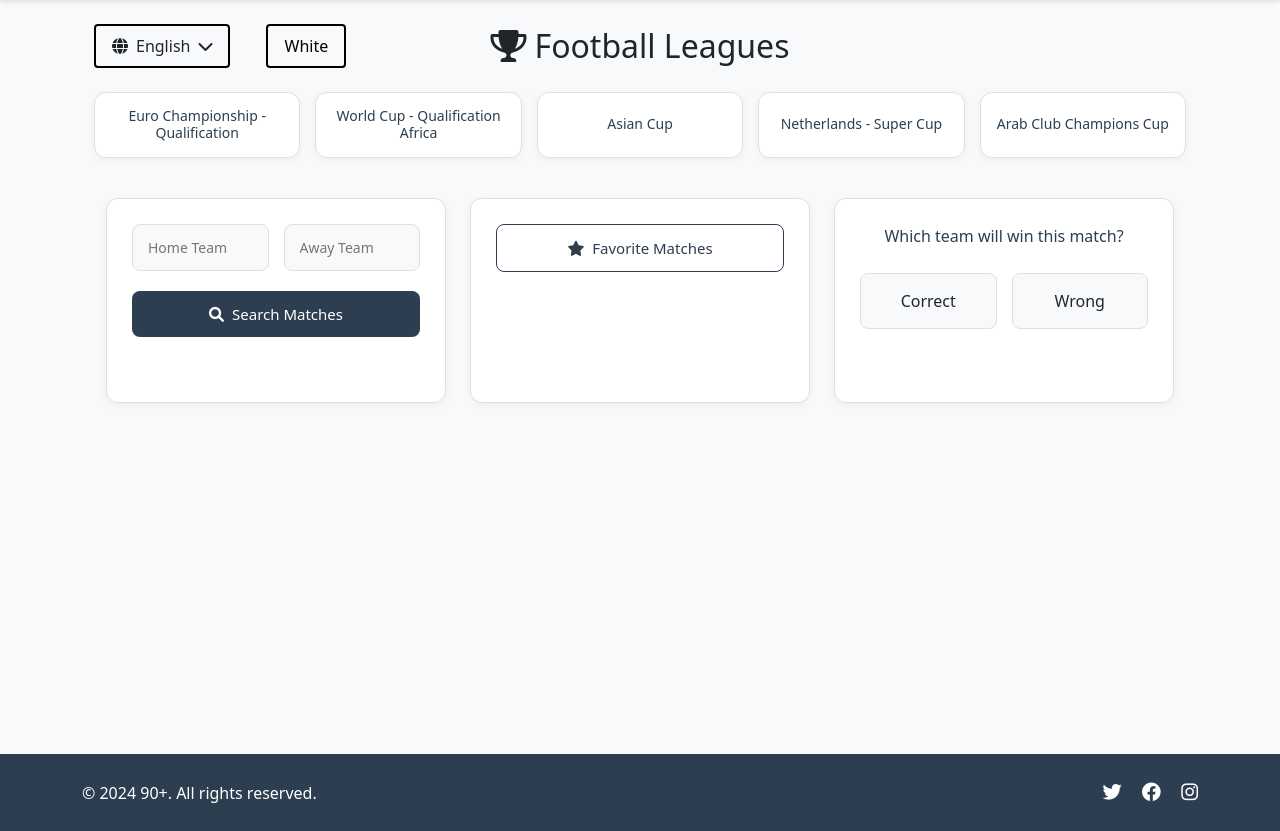
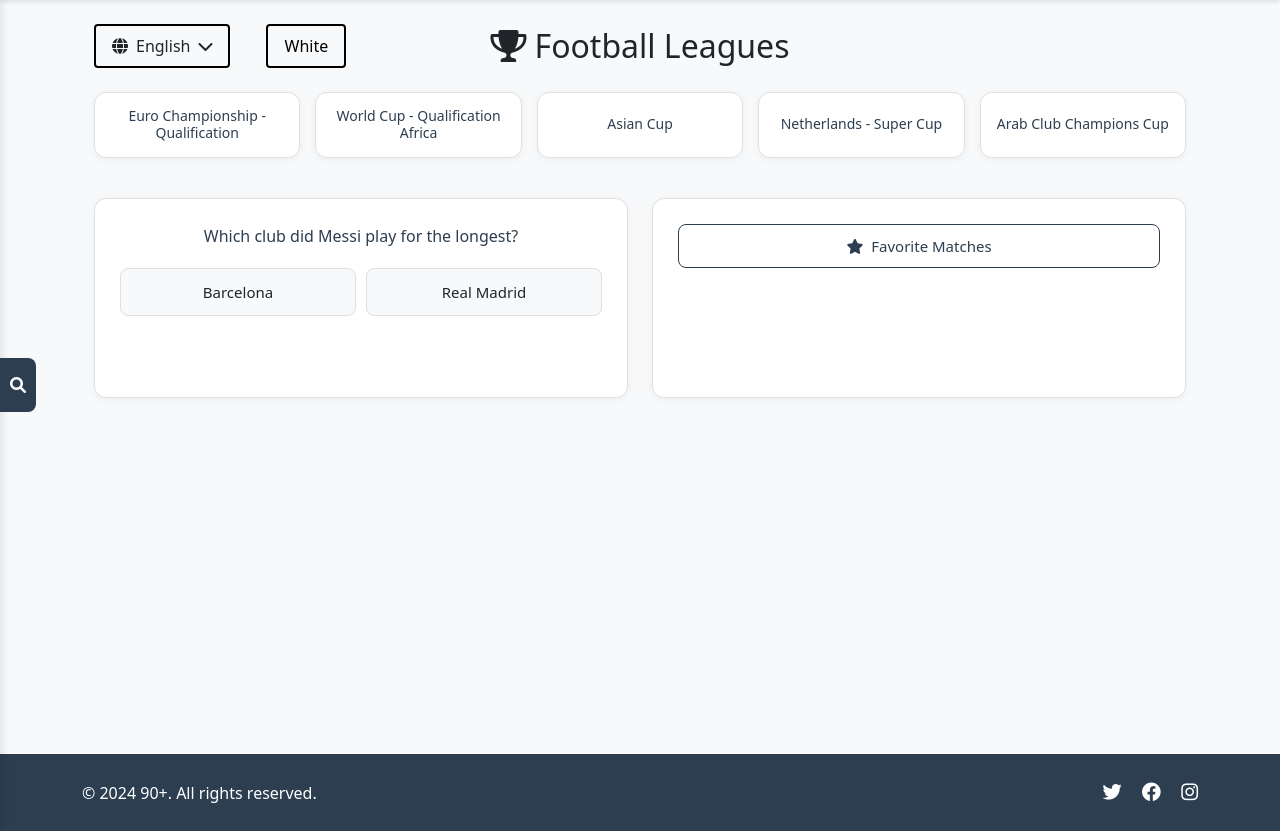
Before and after one commit to DehaTurgan/90, a Django app: page / in a window 1280 px wide. Shown: the part 62-893 px from the top of the page. Run offline with Django 5.2, Linux system fonts and the light colour scheme; data comes from the database, SQL or seed files in the repository; data that the repository does not hold is empty.

Commit message:
Quiz düzenlendi,  Scroll bar eklendi ve  Anasayfa tasarımı yapıldı

```diff
--- a/doksan_plus/skorlar/services/api_football.py
+++ b/doksan_plus/skorlar/services/api_football.py
@@ -14,5 +14,5 @@ def fetch_from_api(endpoint: str, params: dict = None) -> dict:
         'x-apisports-key': settings.API_FOOTBALL_KEY
     }
     response = requests.get(url, headers=headers, params=params or {})
-    response.raise_for_status()  # 4xx/5xx hata gelirse Exception fırlatır
+    response.raise_for_status()
     return response.json()
--- a/doksan_plus/skorlar/templates/base.html
+++ b/doksan_plus/skorlar/templates/base.html
@@ -93,7 +93,6 @@
             margin-top: 3rem;
         }
 
-        /* Football field background pattern */
         .football-bg {
             background-image:
                 linear-gradient(rgba(255,255,255,0.9), rgba(255,255,255,0.9)),
@@ -101,7 +100,6 @@
             background-size: 50px 50px;
         }
 
-        /* Custom scrollbar */
         ::-webkit-scrollbar {
             width: 8px;
         }
--- a/doksan_plus/skorlar/templates/fixtures/home.html
+++ b/doksan_plus/skorlar/templates/fixtures/home.html
@@ -85,7 +85,7 @@
 
     .question-text {
         font-size: 16px;
-        margin-bottom: 25px;
+        margin-bottom: 20px;
         font-weight: 500;
         text-align: center;
         color: var(--primary-color);
@@ -93,12 +93,12 @@
 
     .answer-boxes {
         display: flex;
-        gap: 15px;
+        gap: 10px;
     }
 
     .answer-box {
         flex: 1;
-        padding: 15px;
+        padding: 12px;
         text-align: center;
         border: 1px solid #e0e0e0;
         cursor: pointer;
@@ -106,6 +106,7 @@
         transition: all 0.3s ease;
         border-radius: 8px;
         background-color: #f8f9fa;
+        font-size: 15px;
     }
 
     .answer-box:hover {
@@ -128,12 +141,11 @@
     }
 
     .search-input {
-        flex: 1;
-        min-width: 0;
-        padding: 12px 15px;
-        border: 1px solid #e0e0e0;
+        width: 100%;
+        padding: 10px 15px 10px 35px;
+        border: 2px solid #e0e0e0;
         border-radius: 8px;
-        font-size: 14px;
+        font-size: 13px;
         transition: all 0.3s ease;
         background-color: #f8f9fa;
     }
@@ -147,25 +159,33 @@
 
     .search-button {
         width: 100%;
-        padding: 12px;
-        background-color: var(--primary-color);
+        padding: 10px 20px;
+        background: linear-gradient(to right, var(--primary-color), var(--secondary-color));
         color: white;
         border: none;
         border-radius: 8px;
+        font-size: 13px;
+        font-weight: 500;
         cursor: pointer;
-        font-size: 15px;
-        font-weight: 500;
         transition: all 0.3s ease;
+        display: flex;
+        align-items: center;
+        justify-content: center;
+        gap: 8px;
     }
 
     .search-button:hover {
-        background-color: var(--secondary-color);
         transform: translateY(-2px);
+        box-shadow: 0 4px 12px rgba(0, 0, 0, 0.15);
+    }
+
+    .search-button i {
+        font-size: 14px;
     }
 
     .favorite-matches-button {
         width: 100%;
-        padding: 12px;
+        padding: 10px;
         background-color: white;
         border: 1px solid var(--primary-color);
         color: var(--primary-color);
@@ -326,14 +359,216 @@
             margin-bottom: 10px;
         }
     }
+
+    .sidebar {
+        position: fixed;
+        left: 0;
+        top: 0;
+        height: 100vh;
+        width: 300px;
+        background-color: white;
+        border-right: 1px solid #e0e0e0;
+        transform: translateX(-100%);
+        transition: transform 0.3s ease;
+        z-index: 1000;
+        padding: 20px;
+        box-shadow: 2px 0 8px rgba(0,0,0,0.1);
+    }
+
+    .sidebar.active {
+        transform: translateX(0);
+    }
+
+    .sidebar-toggle {
+        position: fixed;
+        left: 0;
+        top: 50%;
+        transform: translateY(-50%);
+        background-color: var(--primary-color);
+        color: white;
+        border: none;
+        padding: 15px 10px;
+        cursor: pointer;
+        border-radius: 0 8px 8px 0;
+        z-index: 1001;
+        transition: all 0.3s ease;
+    }
+
+    .sidebar-toggle:hover {
+        background-color: var(--secondary-color);
+    }
+
+    .container {
+        transition: margin-left 0.3s ease;
+    }
+
+    .container.shifted {
+        margin-left: 300px;
+    }
+
+    .search-container {
+        margin: 0;
+        padding: 15px;
+        border: none;
+        box-shadow: none;
+    }
+
+    .search-container:hover {
+        transform: none;
+        box-shadow: none;
+    }
+
+    .quiz-section,
+    .favorites-section {
+        height: 100%;
+        display: flex;
+        flex-direction: column;
+    }
+
+    .question-container,
+    .favorite-matches-container {
+        flex: 1;
+        margin-bottom: 0;
+        height: 100%;
+        min-height: 200px;
+    }
+
+    @media (max-width: 768px) {
+        .quiz-section,
+        .favorites-section {
+            margin-bottom: 20px;
+        }
+    }
+
+    .favorite-matches-content::-webkit-scrollbar {
+        width: 8px;
+    }
+
+    .favorite-matches-content::-webkit-scrollbar-track {
+        background: #f1f1f1;
+        border-radius: 10px;
+    }
+
+    .favorite-matches-content::-webkit-scrollbar-thumb {
+        background: var(--primary-color);
+        border-radius: 10px;
+        transition: all 0.3s ease;
+    }
+
+    .favorite-matches-content::-webkit-scrollbar-thumb:hover {
+        background: var(--secondary-color);
+    }
+
+    .search-container {
+        background: #fff;
+        border-radius: 12px;
+        box-shadow: 0 2px 10px rgba(0, 0, 0, 0.05);
+        padding: 20px;
+        transition: all 0.3s ease;
+    }
+
+    .search-container:hover {
+        box-shadow: 0 4px 15px rgba(0, 0, 0, 0.1);
+    }
+
+    .search-form {
+        display: flex;
+        flex-direction: column;
+        gap: 15px;
+    }
+
+    .search-row {
+        display: flex;
+        gap: 12px;
+    }
+
+    .search-input-group {
+        flex: 1;
+        position: relative;
+    }
+
+    .search-input-group i {
+        position: absolute;
+        left: 12px;
+        top: 50%;
+        transform: translateY(-50%);
+        color: #6c757d;
+        transition: all 0.3s ease;
+        font-size: 14px;
+    }
+
+    .search-input:focus {
+        border-color: var(--primary-color);
+        background-color: #fff;
+        box-shadow: 0 0 0 3px rgba(var(--primary-color-rgb), 0.1);
+    }
+
+    .search-input:focus + i {
+        color: var(--primary-color);
+    }
+
+    .search-button {
+        width: 100%;
+        padding: 12px 20px;
+        background: linear-gradient(to right, var(--primary-color), var(--secondary-color));
+        color: white;
+        border: none;
+        border-radius: 8px;
+        font-size: 15px;
+        font-weight: 500;
+        cursor: pointer;
+        transition: all 0.3s ease;
+        display: flex;
+        align-items: center;
+        justify-content: center;
+        gap: 8px;
+    }
+
+    .search-button:hover {
+        transform: translateY(-2px);
+        box-shadow: 0 4px 12px rgba(0, 0, 0, 0.15);
+    }
+
+    .search-button i {
+        font-size: 16px;
+    }
+
+    .search-form {
+        background: rgba(255, 255, 255, 0.9);
+        backdrop-filter: blur(10px);
+    }
 </style>
+
+<button class="sidebar-toggle" onclick="toggleSidebar()">
+    <i class="fas fa-search"></i>
+</button>
+
+<div class="sidebar" id="searchSidebar">
+    <h4 class="mb-4"><i class="fas fa-search me-2"></i>Match Search</h4>
+    <div class="search-container">
+        <form class="search-form" id="matchSearchForm">
+            <div class="search-row">
+                <div class="search-input-group">
+                    <input type="text" class="search-input" placeholder="Home" id="team1Search">
+                    <i class="fas fa-shield-alt"></i>
+                </div>
+                <div class="search-input-group">
+                    <input type="text" class="search-input" placeholder="Away" id="team2Search">
+                    <i class="fas fa-futbol"></i>
+                </div>
+            </div>
+            <button type="submit" class="search-button">
+                <i class="fas fa-search"></i>
+                <span>Search Matches</span>
+            </button>
+        </form>
+    </div>
+</div>
 
 <div class="container">
     <div class="row mb-4">
         <div class="col-12 d-flex align-items-center justify-content-between">
-            <!-- Controls -->
             <div class="d-flex align-items-center gap-3">
-                <!-- Language Selector -->
                 <div class="language-selector">
                     <button class="language-button" onclick="toggleLanguageOptions(event)">
                         <i class="fas fa-globe"></i>
@@ -381,53 +612,34 @@
         {% endfor %}
     </div>
 
-    <div class="container">
-        <div class="row">
-            <div class="col-md-4">
-                <!-- Search Section -->
-                <div class="search-container">
-                    <form class="search-form" id="matchSearchForm">
-                        <div class="search-row">
-                            <input type="text" class="search-input" placeholder="Home Team" id="team1Search">
-                            <input type="text" class="search-input" placeholder="Away Team" id="team2Search">
-                        </div>
-                        <button type="submit" class="search-button">
-                            <i class="fas fa-search me-2"></i>Search Matches
-                        </button>
-                    </form>
-                </div>
-            </div>
-            <div class="col-md-4">
-                <!-- Favorite Matches Section -->
-                <div class="favorite-matches-container">
-                    <button class="favorite-matches-button" onclick="toggleFavoriteMatches()">
-                        <i class="fas fa-star me-2"></i>Favorite Matches
-                    </button>
-                    <div class="favorite-matches-content" id="favoriteMatchesContent">
-                        <!-- Favorited matches will be cloned here -->
+    <div class="row align-items-stretch g-4">
+        <div class="col-md-6 quiz-section">
+            {% if quiz_question %}
+            <div class="question-container" id="questionContainer">
+                <div class="question-text">{{ quiz_question.question }}</div>
+                <div class="answer-boxes">
+                    <div class="answer-box" data-answer="A" onclick="handleQuizAnswer(this, '{{ quiz_question.correct_answer }}')">
+                        {{ quiz_question.option_a }}
+                    </div>
+                    <div class="answer-box" data-answer="B" onclick="handleQuizAnswer(this, '{{ quiz_question.correct_answer }}')">
+                        {{ quiz_question.option_b }}
                     </div>
                 </div>
             </div>
-            <div class="col-md-4">
-                <!-- Question Section -->
-                <div class="question-container" id="questionContainer">
-                    <div class="question-text">
-                        Which team will win this match?
-                    </div>
-                    <div class="answer-boxes">
-                        <div class="answer-box" onclick="handleAnswer(true)">
-                            Correct
-                        </div>
-                        <div class="answer-box" onclick="handleAnswer(false)">
-                            Wrong
-                        </div>
-                    </div>
+            {% endif %}
+        </div>
+
+        <div class="col-md-6 favorites-section">
+            <div class="favorite-matches-container">
+                <button class="favorite-matches-button" onclick="toggleFavoriteMatches()">
+                    <i class="fas fa-star me-2"></i>Favorite Matches
+                </button>
+                <div class="favorite-matches-content" id="favoriteMatchesContent">
                 </div>
             </div>
         </div>
     </div>
 
-    <!-- League Sections with Matches -->
     {% for league in all_fixtures %}
         <div class="league-section" data-league="{{ league.league }}">
             <div class="card mt-4">
@@ -507,9 +718,6 @@ const translations = {
         searchMatches: "Search Matches",
         favoriteMatches: "Favorite Matches",
         noFavorites: "No favorite matches selected",
-        whichTeamWin: "Which team will win this match?",
-        correct: "Correct",
-        wrong: "Wrong",
         viewDetails: "View Details",
         noMatches: "No matches found"
     },
@@ -521,68 +729,76 @@ const translations = {
         searchMatches: "Maç Ara",
         favoriteMatches: "Favori Maçlar",
         noFavorites: "Favori maç seçilmedi",
-        whichTeamWin: "Bu maçı hangi takım kazanacak?",
-        correct: "Doğru",
-        wrong: "Yanlış",
         viewDetails: "Detayları Gör",
         noMatches: "Maç bulunamadı"
     }
 };
 
-// Store current language
 let currentLanguage = 'en';
 
-// Function to update all text content based on selected language
 function updatePageContent(lang) {
     const t = translations[lang];
 
-    // Update header
     document.querySelector('.row.mb-4 h2').innerHTML = `<i class="fas fa-trophy me-2"></i>${t.footballLeagues}`;
 
-    // Update search section
     document.querySelector('#team1Search').placeholder = t.homeTeam;
     document.querySelector('#team2Search').placeholder = t.awayTeam;
     document.querySelector('.search-button').innerHTML = `<i class="fas fa-search me-2"></i>${t.searchMatches}`;
 
-    // Update favorite matches section
     document.querySelector('.favorite-matches-button').innerHTML = `<i class="fas fa-star me-2"></i>${t.favoriteMatches}`;
     const noFavoritesElement = document.querySelector('#favoriteMatchesContent p');
     if (noFavoritesElement) {
         noFavoritesElement.textContent = t.noFavorites;
     }
 
-    // Update question section
     document.querySelector('.question-text').textContent = t.whichTeamWin;
     document.querySelectorAll('.answer-box')[0].textContent = t.correct;
     document.querySelectorAll('.answer-box')[1].textContent = t.wrong;
 
-    // Update match details buttons
     document.querySelectorAll('.match-footer .btn').forEach(btn => {
         btn.innerHTML = `<i class="fas fa-chart-bar me-1"></i> ${t.viewDetails}`;
     });
 }
 
 function changeLanguage(code, name) {
-    // Update button text
     document.getElementById('currentLanguage').textContent = name;
 
-    // Remove active class from all options
     document.querySelectorAll('.language-option').forEach(option => {
         option.classList.remove('active');
     });
 
-    // Add active class to selected option
     event.currentTarget.classList.add('active');
 
-    // Hide the options
     document.getElementById('languageOptions').classList.remove('show');
 
-    // Store the selected language
     currentLanguage = code;
     localStorage.setItem('preferredLanguage', code);
 
-    // Update page content
-    updatePageContent(code);
+    fetch('/update_language/', {
+        method: 'POST',
+        headers: {
+            'Content-Type': 'application/json',
+            'X-CSRFToken': getCookie('csrftoken')
+        },
+        body: JSON.stringify({ language: code })
+    }).then(() => {
+        window.location.reload();
+    });
+}
+
+function getCookie(name) {
+    let cookieValue = null;
+    if (document.cookie && document.cookie !== '') {
+        const cookies = document.cookie.split(';');
+        for (let i = 0; i < cookies.length; i++) {
+            const cookie = cookies[i].trim();
+            if (cookie.substring(0, name.length + 1) === (name + '=')) {
+                cookieValue = decodeURIComponent(cookie.substring(name.length + 1));
+                break;
+            }
+        }
+    }
+    return cookieValue;
 }
 
 document.addEventListener('DOMContentLoaded', function() {
@@ -676,32 +886,56 @@ document.addEventListener('DOMContentLoaded', function() {
         themeToggle.textContent = 'White';
         document.body.classList.remove('dark-theme');
     }
+
+    function handleScroll() {
+        const sectionsContainer = document.getElementById('sectionsContainer');
+        if (window.scrollY > 100) {
+            sectionsContainer.classList.add('has-scrollbar');
+        } else {
+            sectionsContainer.classList.remove('has-scrollbar');
+        }
+    }
+
+    window.addEventListener('scroll', handleScroll);
+    handleScroll();
 });
 
-function handleAnswer(isCorrect) {
-    const questionContainer = document.getElementById('questionContainer');
+function handleQuizAnswer(element, correctAnswer) {
+    const selectedAnswer = element.getAttribute('data-answer');
+    const questionContainer = element.closest('.question-container');
+    const allAnswerBoxes = questionContainer.querySelectorAll('.answer-box');
 
-    // Remove any existing result classes
+    allAnswerBoxes.forEach(box => {
+        box.style.pointerEvents = 'none';
+    });
+
+    allAnswerBoxes.forEach(box => {
+        box.classList.remove('correct', 'wrong');
+    });
     questionContainer.classList.remove('correct', 'wrong');
 
-    // Add the appropriate class based on the answer
-    if (isCorrect) {
+    if (selectedAnswer === correctAnswer) {
+        element.classList.add('correct');
         questionContainer.classList.add('correct');
     } else {
+        element.classList.add('wrong');
         questionContainer.classList.add('wrong');
+
+        allAnswerBoxes.forEach(box => {
+            if (box.getAttribute('data-answer') === correctAnswer) {
+                box.classList.add('correct');
+            }
+        });
     }
 
-    // Remove the color after 2 seconds
     setTimeout(() => {
-        questionContainer.classList.remove('correct', 'wrong');
+        window.location.reload();
     }, 2000);
 }
 
 function toggleFavorite(starElement) {
-    // Simply toggle the active class on the clicked star
     starElement.classList.toggle('active');
 
-    // Update favorite matches section
     updateFavoriteMatches();
 }
 
@@ -767,6 +997,13 @@ function toggleTheme() {
         body.classList.remove('dark-theme');
         localStorage.setItem('theme', 'light');
     }
+}
+
+function toggleSidebar() {
+    const sidebar = document.getElementById('searchSidebar');
+    const container = document.querySelector('.container');
+    sidebar.classList.toggle('active');
+    container.classList.toggle('shifted');
 }
 </script>
 
--- a/doksan_plus/skorlar/urls.py
+++ b/doksan_plus/skorlar/urls.py
@@ -2,15 +2,7 @@ from django.urls import path
 from . import views
 
 urlpatterns = [
-    path('', views.fixtures_view, name='fixtures'),
+    path('', views.fixtures_view, name='home'),
+    path('fixtures/', views.fixtures_view, name='fixtures'),
     path('match/<int:match_id>/', views.match_detail_view, name='match_detail'),
 ]
-
-
-# from django.urls import path
-# from .views import fixtures_view
-
-# urlpatterns = [
-#     path('', fixtures_view, name='home'),  # Bu satır root (ana sayfa) için
-#     path('fixtures/', fixtures_view, name='fixtures'),
-# ]
--- a/doksan_plus/skorlar/views.py
+++ b/doksan_plus/skorlar/views.py
@@ -2,6 +2,8 @@ from django.shortcuts import render, get_object_or_404
 import requests
 from django.core.cache import cache
 from datetime import datetime, timedelta
+from .models import QuizQuestion
+import random
 
 BASE_URL = 'https://v3.football.api-sports.io'
 HEADERS = {
@@ -42,41 +44,53 @@ def fixtures_view(request):
             'league': name,
             'matches': data.get('response', [])
         })
-    return render(request, 'fixtures/home.html', {'all_fixtures': all_fixtures})
+
+    quiz_questions = QuizQuestion.objects.all()
+    quiz_question = random.choice(quiz_questions) if quiz_questions.exists() else None
+
+    user_lang = request.session.get('language', 'en')
+
+    if quiz_question:
+        quiz_data = {
+            'question': quiz_question.get_question(user_lang),
+            'option_a': quiz_question.get_option_a(user_lang),
+            'option_b': quiz_question.get_option_b(user_lang),
+            'correct_answer': quiz_question.correct_answer
+        }
+    else:
+        quiz_data = None
+
+    return render(request, 'fixtures/home.html', {
+        'all_fixtures': all_fixtures,
+        'quiz_question': quiz_data
+    })
 
 def match_detail_view(request, match_id):
-    # Try to get match data from cache
     cache_key = f'match_{match_id}'
     match_data = cache.get(cache_key)
 
     if not match_data:
-        # Fetch match details
         url = f'{BASE_URL}/fixtures?id={match_id}'
         response = requests.get(url, headers=HEADERS)
         match_data = response.json().get('response', [])[0]
 
-        # Fetch match statistics
         stats_url = f'{BASE_URL}/fixtures/statistics?fixture={match_id}'
         stats_response = requests.get(stats_url, headers=HEADERS)
         stats_data = stats_response.json().get('response', [])
 
         if stats_data:
-            # Process statistics
             home_stats = stats_data[0].get('statistics', [])
             away_stats = stats_data[1].get('statistics', [])
 
-            # Combine statistics
             combined_stats = []
             for home_stat in home_stats:
                 stat_name = home_stat.get('type')
                 home_value = home_stat.get('value')
                 away_value = next((stat.get('value') for stat in away_stats if stat.get('type') == stat_name), '-')
 
-                # Convert percentage strings to numbers for possession
                 if stat_name == 'Ball Possession':
                     home_value = int(home_value.strip('%'))
                     away_value = int(away_value.strip('%'))
-                # Convert other string values to numbers
                 elif isinstance(home_value, str) and home_value.isdigit():
                     home_value = int(home_value)
                 if isinstance(away_value, str) and away_value.isdigit():
@@ -90,7 +104,6 @@ def match_detail_view(request, match_id):
 
             match_data['statistics'] = combined_stats
 
-        # Fetch and process events
         events_url = f'{BASE_URL}/fixtures/events?fixture={match_id}'
         events_response = requests.get(events_url, headers=HEADERS)
         events_data = events_response.json().get('response', [])
@@ -104,7 +117,6 @@ def match_detail_view(request, match_id):
                 team = event.get('team', {}).get('name', '')
                 player = event.get('player', {}).get('name', '')
 
-                # Format the event description
                 if event_type == 'Goal':
                     event_desc = f"{player} ({team})"
                 elif event_type == 'Card':
@@ -122,7 +134,6 @@ def match_detail_view(request, match_id):
 
             match_data['events'] = formatted_events
 
-        # Cache the match data
         cache.set(cache_key, match_data, timeout=3600)
 
     return render(request, 'fixtures/match_detail.html', {'match': match_data})
```
Also changed, not shown: other parts of doksan_plus/skorlar/templates/fixtures/home.html (+28 -49 lines), doksan_plus/skorlar/management/commands/load_quiz_data.py (added, +107 -0 lines), doksan_plus/skorlar/models.py (+25 -0 lines), doksan_plus/skorlar/templates/fixtures/match_detail.html (+17 -3 lines), doksan_plus/db.sqlite3, doksan_plus/skorlar/migrations/0002_quizquestion.py (added), doksan_plus/skorlar/migrations/0003_quizquestion_option_a_tr_quizquestion_option_b_tr_and_more.py (added).
